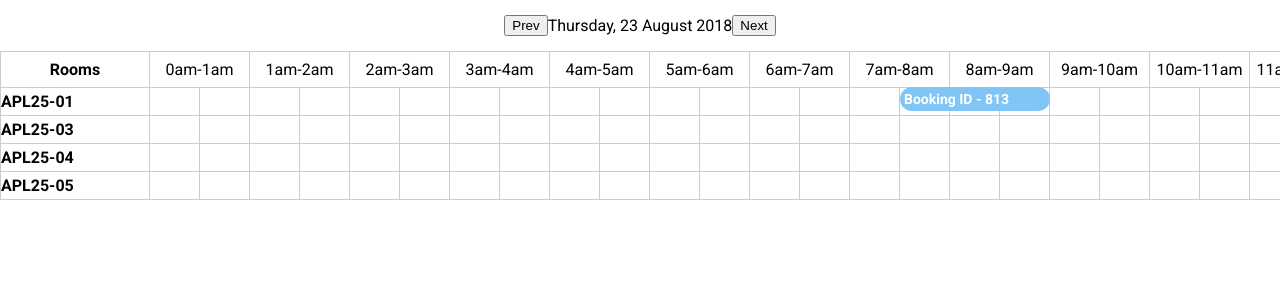
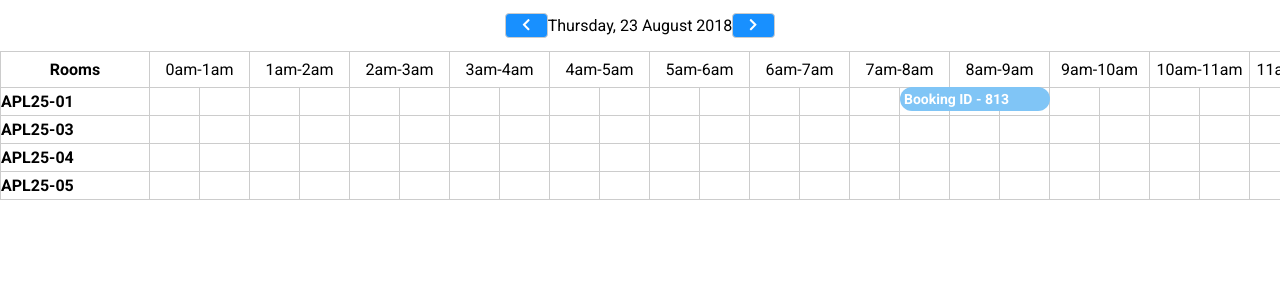
Before and after one commit to kevinmel2000/react-jadwal, a React (Create React App) app: page / in a window 1280 px wide. Shown: the top 300 px of the page. Built offline with nearby package versions, Linux system fonts and the light colour scheme.

Commit message:
adding fa-icon, change class name

```diff
--- a/package.json
+++ b/package.json
@@ -3,6 +3,9 @@
   "version": "0.1.0",
   "private": true,
   "dependencies": {
+    "@fortawesome/fontawesome-svg-core": "^1.2.2",
+    "@fortawesome/free-solid-svg-icons": "^5.2.0",
+    "@fortawesome/react-fontawesome": "^0.1.2",
     "date-fns": "^1.29.0",
     "react": "^16.4.2",
     "react-dom": "^16.4.2",
--- a/src/App.css
+++ b/src/App.css
@@ -5,12 +5,20 @@
 #jadwal * {
   box-sizing: border-box !important;
 }
+.j-btn {
+  background-color: #1890ff;
+  color: #fff;
+  border: solid 1px #ccc;
+  padding: 4px 16px;
+  border-radius: 4px;
+  cursor: pointer;
+}
 /* utils */
-.row,
+.j-row,
 .its-flex {
   display: flex;
 }
-.col {
+.j-col {
   flex-grow: 1;
   flex-basis: 0;
   max-width: 100%;
@@ -53,7 +61,7 @@
 .schedules-header, .schedules-content {
   width: fit-content;
 }
-.hours .col {
+.hours .j-col {
   padding: 8px 0;
 }
 
@@ -73,7 +81,7 @@
 .schedules-content {
   position: relative;
 }
-.schedules-content>.row{
+.schedules-content>.j-row{
   border-top: solid 1px #ccc;
 }
 .activities {
@@ -105,7 +113,7 @@
 .legends-title {
   border: solid 1px #ccc;
 }
-.legends-title .col {
+.legends-title .j-col {
   padding: 8px 0;
 }
 .legends .item{
--- a/src/components/Jadwal.jsx
+++ b/src/components/Jadwal.jsx
@@ -5,6 +5,13 @@ import addDays from 'date-fns/add_days'
 import diffInMinutes from 'date-fns/difference_in_minutes'
 import startOfDay from 'date-fns/start_of_day'
 import { setHours, setMinutes } from 'date-fns';
+
+import { library } from '@fortawesome/fontawesome-svg-core'
+import { FontAwesomeIcon } from '@fortawesome/react-fontawesome'
+import { faChevronRight, faChevronLeft } from '@fortawesome/free-solid-svg-icons'
+
+library.add(faChevronLeft)
+library.add(faChevronRight)
 
 class Jadwal extends Component {
   state = {
@@ -29,7 +36,6 @@ class Jadwal extends Component {
   }
 
   handleClickCell = (start, end) => {
-    console.log('handle click activity')
     let cellStartHour = setHours(this.state.selectedDay, start.hour)
     cellStartHour = setMinutes(cellStartHour, start.minute)
     let cellEndHour = setHours(this.state.selectedDay, end.hour)
@@ -44,14 +50,14 @@ class Jadwal extends Component {
   renderLegends () {
     return (
       <div className="legends">
-        <div className="row legends-title">
-          <div className="col its-flex justify-center">
+        <div className="j-row legends-title">
+          <div className="j-col its-flex justify-center">
           { this.props.legendsTitle }
           </div>
         </div>
         {
           this.props.items.map((item, idx) => (
-            <div className="row item" key={`legend-item-${idx}`}>
+            <div className="j-row item" key={`legend-item-${idx}`}>
               { item.name }
             </div>
           ))
@@ -80,10 +86,10 @@ class Jadwal extends Component {
     }
     return (
       <div className="schedules-header">
-        <div className="hours row" >
+        <div className="hours j-row" >
         {
           hoursRow.map(hour => (
-            <div className="col time its-flex justify-center hour" key={`hour-head-${hour}`}>{ hour }</div>
+            <div className="j-col time its-flex justify-center hour" key={`hour-head-${hour}`}>{ hour }</div>
           ))
         }
         </div>
@@ -114,7 +120,7 @@ class Jadwal extends Component {
                 })
               })
               return (
-                <div className="row activities-group align-items-center" key={`activity-${item.name}-${idx}`}>
+                <div className="j-row activities-group align-items-center" key={`activity-${item.name}-${idx}`}>
                   {
                     daySchedules.map((dsch, idx) => (
                       <div className="activity"
@@ -139,7 +145,7 @@ class Jadwal extends Component {
             for (let i = 0; i < 24; i++) {
               cells.push(
               <Fragment>
-                <div className="col cell time its-flex justify-center"
+                <div className="j-col cell time its-flex justify-center"
                 onClick={() => this.handleClickActivity({
                   hour: i,
                   minute: 0
@@ -148,7 +154,7 @@ class Jadwal extends Component {
                   minute: 30
                 })}>
                 </div>
-                <div className="col cell time its-flex justify-center"
+                <div className="j-col cell time its-flex justify-center"
                 onClick={() => this.handleClickActivity({
                   hour: i,
                   minute: 30
@@ -161,7 +167,7 @@ class Jadwal extends Component {
             }
 
             return (
-              <div className="row" style={{
+              <div className="j-row" style={{
                 borderTop: idx === 0 ? 'solid 1px #ccc': 'none'
               }}
               key={`schedule-item-${item.name}`}>
@@ -183,10 +189,14 @@ class Jadwal extends Component {
   render() {
     return (
       <div id="jadwal">
-        <div className="row align-center justify-center">
-          <button>Prev</button>
+        <div className="j-row align-center justify-center">
+          <button onClick={ this.goToPrevDay } className="j-btn">
+            <FontAwesomeIcon icon="chevron-left" />
+          </button>
           <p>{ format(this.state.selectedDay, 'dddd, D MMMM YYYY') }</p>
-          <button>Next</button>
+          <button onClick={ this.goToNextDay } className="j-btn">
+            <FontAwesomeIcon icon="chevron-right" />
+          </button>
         </div>
         <div className="its-flex">
           { this.renderLegends() }
```
Also changed, not shown: 1 other file (tests, documents, lock files or other folders).
